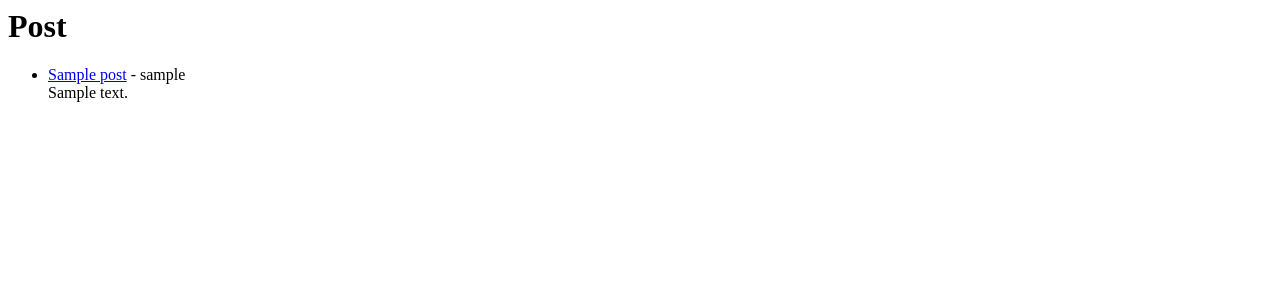
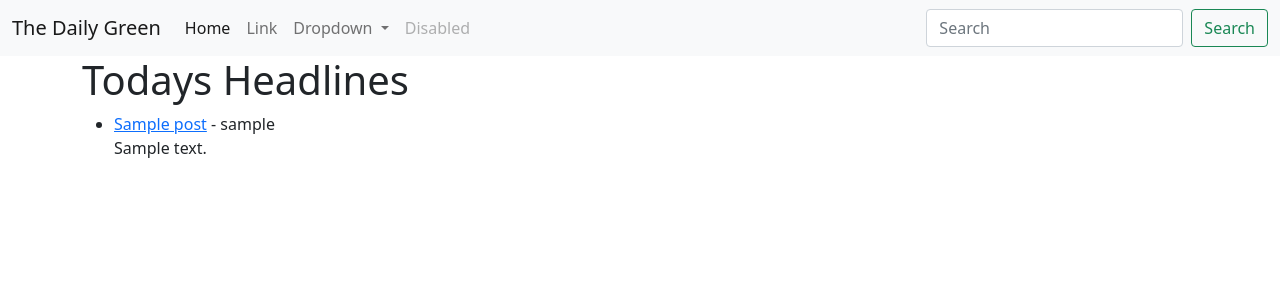
Before and after one commit to Code-Institute-Submissions/edwardgurney-p4-news-site_SepResubb, a Django app: page / in a window 1280 px wide. Shown: the top 300 px of the page. Run offline with Django 3.2, Linux system fonts and the light colour scheme; tables that the repository leaves empty hold one stand-in row (values such as "Sample post").

Commit message:
Add bootstrap functionality and some basic formatting for visual including standard navbar

```diff
--- a/templates/article_details.html
+++ b/templates/article_details.html
@@ -1,4 +1,7 @@
+{% extends 'base.html' %}
+{% block title %}{{ post.slug }}{% endblock %}
 
+    {% block content %}
 
 <h1>{{ post.title }}</h1>
 <h3> By: {{ post.author }}</h3>
@@ -10,3 +13,5 @@
 
 <br/><br/>
 <a href="{% url 'home' %}">Back</a>
+
+    {% endblock %}
--- a/templates/base.html
+++ b/templates/base.html
@@ -0,0 +1,67 @@
+<!doctype html>
+<html lang="en">
+  <head>
+    <!-- Required meta tags -->
+    <meta charset="utf-8">
+    <meta name="viewport" content="width=device-width, initial-scale=1">
+
+    <!-- Bootstrap CSS -->
+    <link href="https://cdn.jsdelivr.net/npm/bootstrap@5.0.2/dist/css/bootstrap.min.css" rel="stylesheet" integrity="sha384-EVSTQN3/azprG1Anm3QDgpJLIm9Nao0Yz1ztcQTwFspd3yD65VohhpuuCOmLASjC" crossorigin="anonymous">
+
+    <title>{% block title %}The Daily Green{% endblock %}</title>
+  </head>
+  <body>
+    <nav class="navbar navbar-expand-lg navbar-light bg-light">
+        <div class="container-fluid">
+          <a class="navbar-brand" href="{% url 'home' %}">The Daily Green</a>
+          <button class="navbar-toggler" type="button" data-bs-toggle="collapse" data-bs-target="#navbarSupportedContent" aria-controls="navbarSupportedContent" aria-expanded="false" aria-label="Toggle navigation">
+            <span class="navbar-toggler-icon"></span>
+          </button>
+          <div class="collapse navbar-collapse" id="navbarSupportedContent">
+            <ul class="navbar-nav me-auto mb-2 mb-lg-0">
+              <li class="nav-item">
+                <a class="nav-link active" aria-current="page" href="{% url 'home' %}">Home</a>
+              </li>
+              <li class="nav-item">
+                <a class="nav-link" href="#">Link</a>
+              </li>
+              <li class="nav-item dropdown">
+                <a class="nav-link dropdown-toggle" href="#" id="navbarDropdown" role="button" data-bs-toggle="dropdown" aria-expanded="false">
+                  Dropdown
+                </a>
+                <ul class="dropdown-menu" aria-labelledby="navbarDropdown">
+                  <li><a class="dropdown-item" href="#">Action</a></li>
+                  <li><a class="dropdown-item" href="#">Another action</a></li>
+                  <li><hr class="dropdown-divider"></li>
+                  <li><a class="dropdown-item" href="#">Something else here</a></li>
+                </ul>
+              </li>
+              <li class="nav-item">
+                <a class="nav-link disabled" href="#" tabindex="-1" aria-disabled="true">Disabled</a>
+              </li>
+            </ul>
+            <form class="d-flex">
+              <input class="form-control me-2" type="search" placeholder="Search" aria-label="Search">
+              <button class="btn btn-outline-success" type="submit">Search</button>
+            </form>
+          </div>
+        </div>
+      </nav>
+
+    <div class="container">
+    {% block content %}
+
+    {% endblock %}
+    </div>
+    <!-- Optional JavaScript; choose one of the two! -->
+
+    <!-- Option 1: Bootstrap Bundle with Popper -->
+    <script src="https://cdn.jsdelivr.net/npm/bootstrap@5.0.2/dist/js/bootstrap.bundle.min.js" integrity="sha384-MrcW6ZMFYlzcLA8Nl+NtUVF0sA7MsXsP1UyJoMp4YLEuNSfAP+JcXn/tWtIaxVXM" crossorigin="anonymous"></script>
+
+    <!-- Option 2: Separate Popper and Bootstrap JS -->
+    <!--
+    <script src="https://cdn.jsdelivr.net/npm/@popperjs/core@2.9.2/dist/umd/popper.min.js" integrity="sha384-IQsoLXl5PILFhosVNubq5LC7Qb9DXgDA9i+tQ8Zj3iwWAwPtgFTxbJ8NT4GN1R8p" crossorigin="anonymous"></script>
+    <script src="https://cdn.jsdelivr.net/npm/bootstrap@5.0.2/dist/js/bootstrap.min.js" integrity="sha384-cVKIPhGWiC2Al4u+LWgxfKTRIcfu0JTxR+EQDz/bgldoEyl4H0zUF0QKbrJ0EcQF" crossorigin="anonymous"></script>
+    -->
+  </body>
+</html>
--- a/templates/home.html
+++ b/templates/home.html
@@ -1,4 +1,8 @@
-<h1>Post</h1>
+{% extends 'base.html' %}
+
+    {% block content %}
+
+<h1>Todays Headlines</h1>
 
 <ul>
 {% for post in object_list %}
@@ -8,3 +12,6 @@
 
 {% endfor %}
 </ul>
+
+
+{% endblock %}
```
